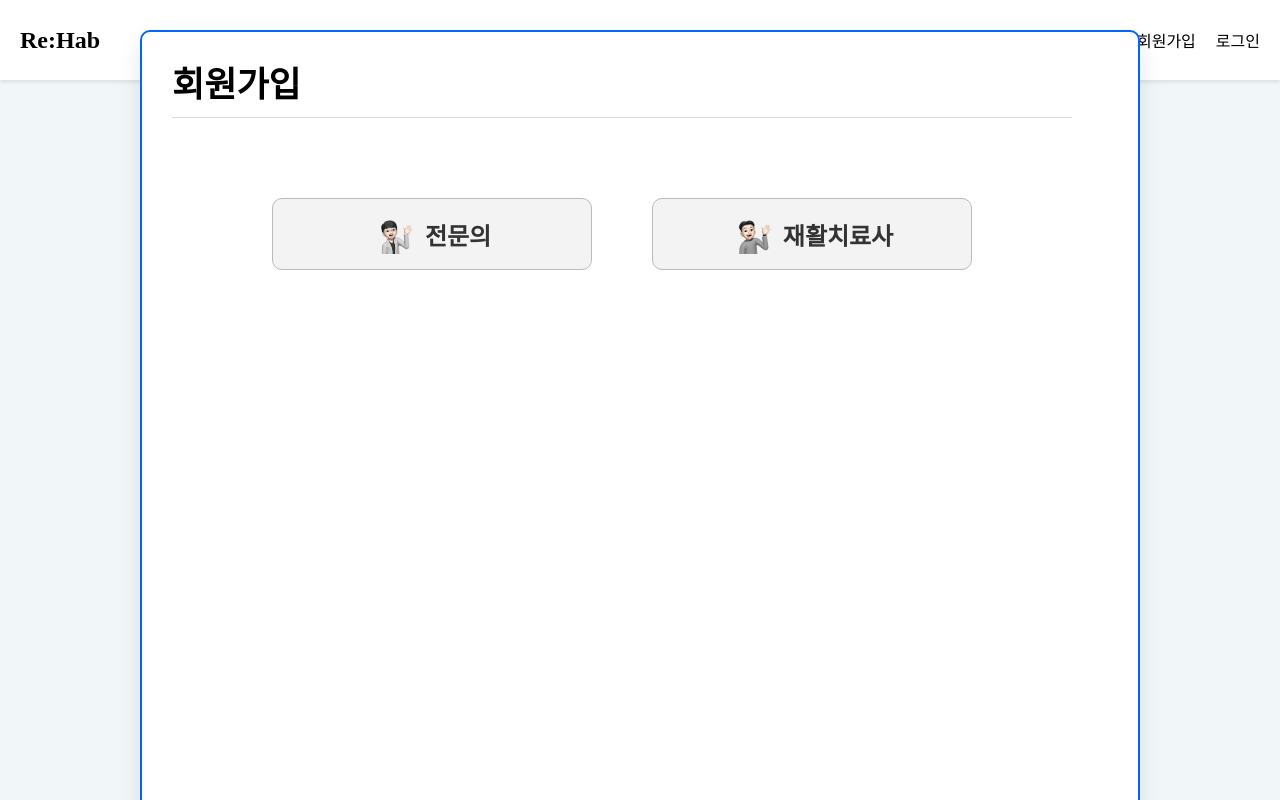
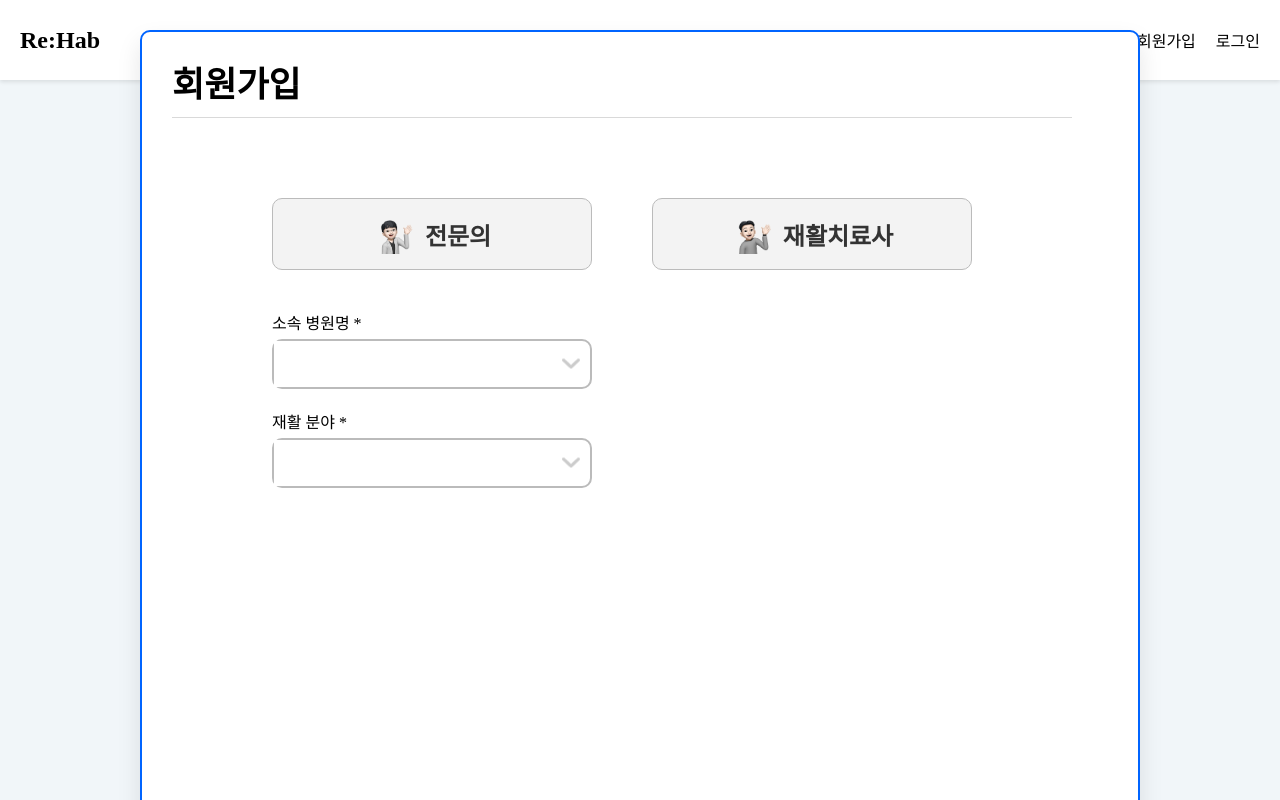
Before and after one commit to sync-without-async/Rehab-FrontEnd, a React (Vite) app: page /signup in a window 1280 px wide. Shown: the top 800 px of the page. Built offline with nearby package versions, Linux system fonts and the light colour scheme.

Commit message:
Feat: 전문의의 소속병원과 재활분야 선택 구현

```diff
--- a/src/components/Accounts/SignupComponents.jsx
+++ b/src/components/Accounts/SignupComponents.jsx
@@ -1,5 +1,6 @@
 import styled from 'styled-components';
 import RoleButton from '../Button/RoleButton';
+import Dropdown from '../Dropdown/Dropdown';
 
 const SignupContainer = styled.div`
   width: 1000px;
@@ -36,7 +37,23 @@ const ButtonContainer = styled.div`
   margin-left: 130px;
 `;
 
+const DropdownsContainer = styled.div`
+  margin-top: 30px;
+  margin-left: 130px;
+`;
+
 const SignupComponents = () => {
+
+  // 소속병원 선택
+  const hospitals = [
+    "한림대학교 춘천성심병원", "한림대학교 강남성심병원",
+    "한림대학교 동탄성심병원", "한림대학교 성심병원(평촌)",
+    "한림대학교 한강성심병원", "강동성심병원"
+  ];
+
+  // 재활 분야 선택
+  const fields = ["재활의학과", "신경외과", "정형외과"];
+
   return (
     <SignupContainer>
       <Title>회원가입</Title>
@@ -45,6 +62,10 @@ const SignupComponents = () => {
         <RoleButton role="doctor" />
         <RoleButton role="therapist" />
       </ButtonContainer>
+      <DropdownsContainer>
+        <Dropdown label="소속 병원명 *" items={hospitals} />
+        <Dropdown label="재활 분야 *" items={fields} />
+      </DropdownsContainer>
     </SignupContainer>
   );
 };
--- a/src/components/Dropdown/Dropdown.jsx
+++ b/src/components/Dropdown/Dropdown.jsx
@@ -1,13 +1,24 @@
 import  { useState } from 'react';
 import styled from 'styled-components';
 import dropdownicon from "../../assets/icons/dropdownicon.png";
+
+const Label = styled.div`
+  font-family: 'Spoqa Han Sans Neo', 'sans-serif';
+  font-weight: 500;
+  font-size: 16px;
+  margin-bottom: 5px;
+  padding-top:10px;
+`;
 
 const DropdownContainer = styled.div`
   width: 320px;
   height: 50px;
   background-color: #FFFFFF;
+  border: 2px solid #BBBBBB;
   position: relative;
   cursor: pointer;
+  margin-bottom: 10px;
+  border-radius: 10px;
 `;
 
 const DropdownText = styled.input`
@@ -46,7 +57,7 @@ const DropdownItem = styled.div`
   padding: 10px;
 `;
 
-function Dropdown({ items }) {
+function Dropdown({ label, items }) {
   const [isOpen, setIsOpen] = useState(false);
   const [text, setText] = useState('');
 
@@ -54,16 +65,28 @@ function Dropdown({ items }) {
     setIsOpen(!isOpen);
   };
 
+  const handleItemClick = (item) => {
+    setText(item);
+    setIsOpen(false);
+  };
+
   return (
+    <div>
+      <Label>{label}</Label>
       <DropdownContainer onClick={toggleDropdown}>
         <DropdownText value={text} onChange={e => setText(e.target.value)} />
         <DropdownIcon src={dropdownicon} alt="Dropdown Icon" />
         {isOpen && (
           <DropdownList open={isOpen}>
-          {items.map((item, index) => <DropdownItem key={index}>{item}</DropdownItem>)}
+            {items.map((item, index) => (
+              <DropdownItem key={index} onClick={() => handleItemClick(item)}>
+                {item}
+              </DropdownItem>
+            ))}
           </DropdownList>
         )}
       </DropdownContainer>
+    </div>
   );
 }
 
```
Lines whose indentation alone changed are shown as unchanged.
